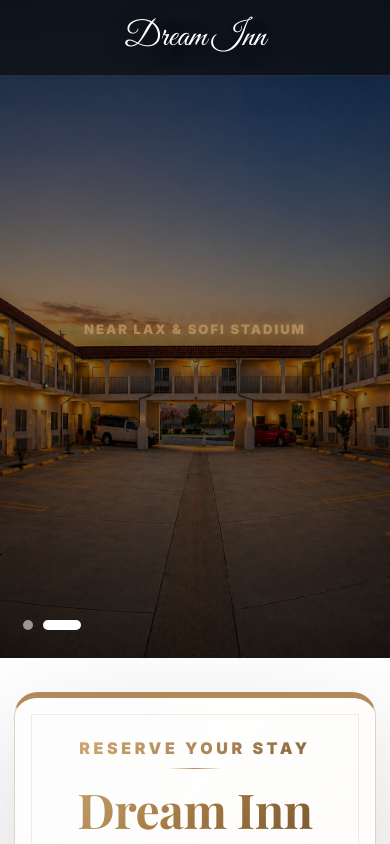
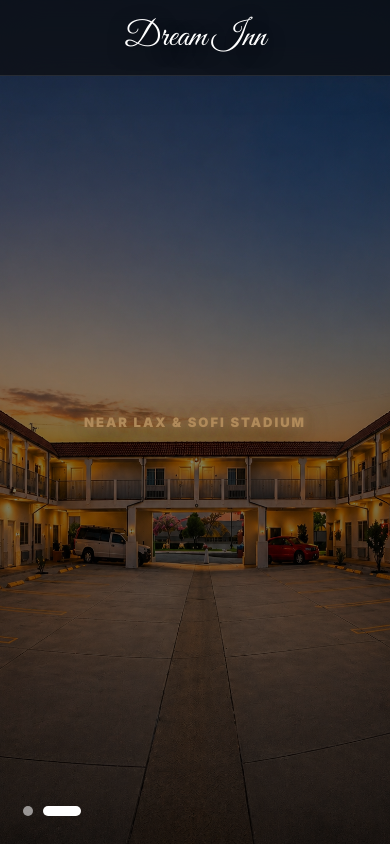
Before and after one commit to meetx00719/dream-inn-website, a React (Vite) app: page / in a window 390 px wide. Shown: the top 844 px of the page. Built offline with nearby package versions, Linux system fonts and the light colour scheme; a web font is replaced by a local one.

Commit message:
hero fix

```diff
--- a/src/index.css
+++ b/src/index.css
@@ -1720,3 +1720,36 @@ button {
     transition-duration: 0.01ms !important;
   }
 }
+/* FIX HERO TOP/BOTTOM WHITE GAP */
+.luxHero {
+  height: calc(100vh - 86px);
+  min-height: 620px;
+  margin: 0 !important;
+  padding: 0 !important;
+  background: #000;
+}
+
+.luxHeroTrack,
+.luxHeroSlide,
+.luxHeroSlide picture,
+.luxHeroSlide img {
+  height: 100%;
+  margin: 0 !important;
+  padding: 0 !important;
+}
+
+.luxHeroSlide img {
+  width: 100%;
+  object-fit: cover;
+  object-position: center center;
+}
+
+/* MOBILE HERO FIX */
+@media (max-width: 760px) {
+  .luxHero {
+    height: 100vh;
+    min-height: 560px;
+    padding-top: 0 !important;
+    margin-top: 0 !important;
+  }
+}
```
